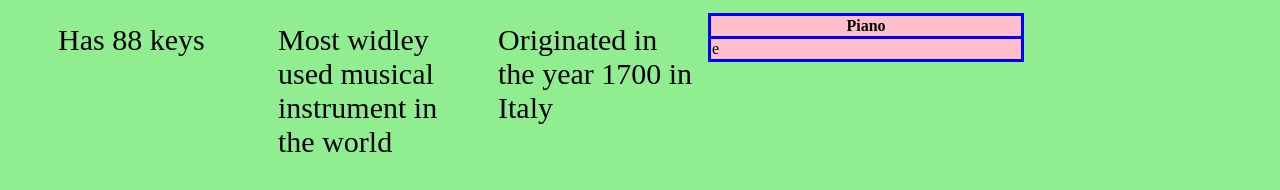
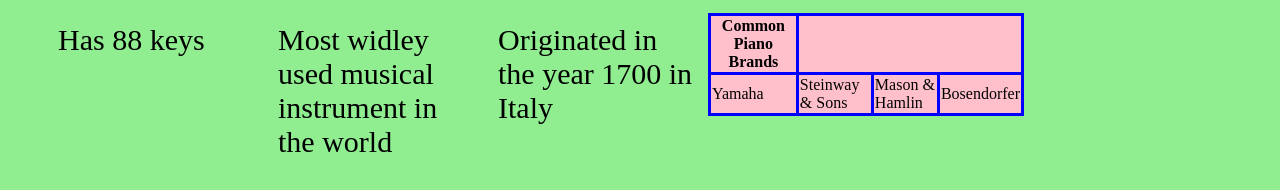
Before and after one commit to WVCS/index-GGgalanos, a plain HTML site: page noun.html in a window 1280 px wide. Shown: the part 362-552 px from the top of the page. Drawn offline with Linux system fonts and the light colour scheme.

Commit message:
edited table

```diff
--- a/noun.html
+++ b/noun.html
@@ -14,7 +14,7 @@
 
     <table>
       <tr>
-        <th> Piano  </th>
+        <th> Piano   </th>
       </tr>
 
     </table>
@@ -27,10 +27,13 @@
 
     <table style = "width: 25%">
       <tr>
-        <th> Piano  </th>
+        <th> Common Piano Brands  </th>
       </tr>
       <tr>
-        <td> e  </td>
+        <td> Yamaha  </td>
+        <td> Steinway & Sons </td>
+        <td> Mason & Hamlin </td>
+        <td> Bosendorfer </td>
         </tr>
 
     </table>
```
